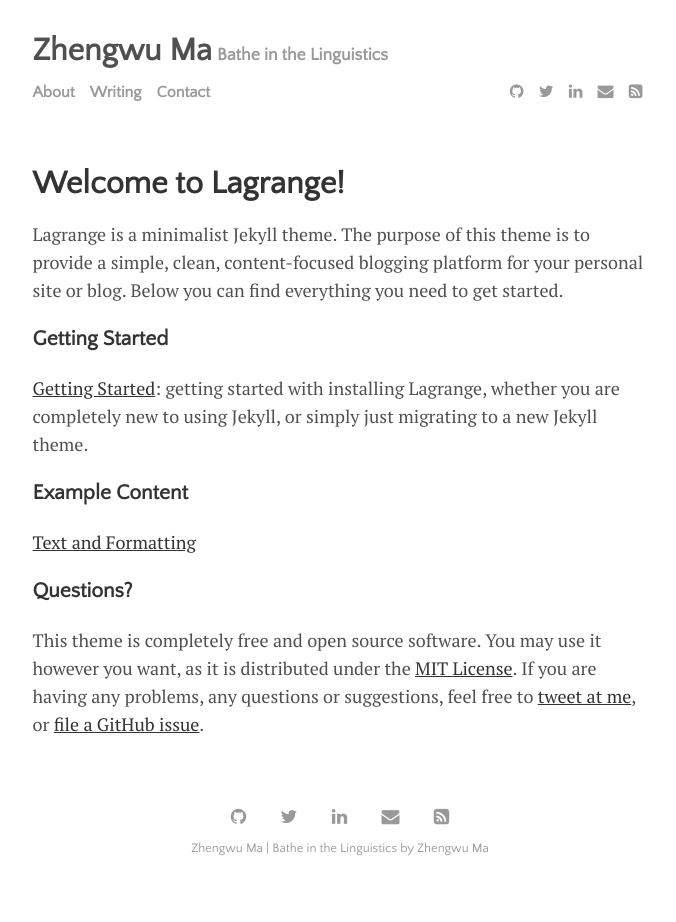
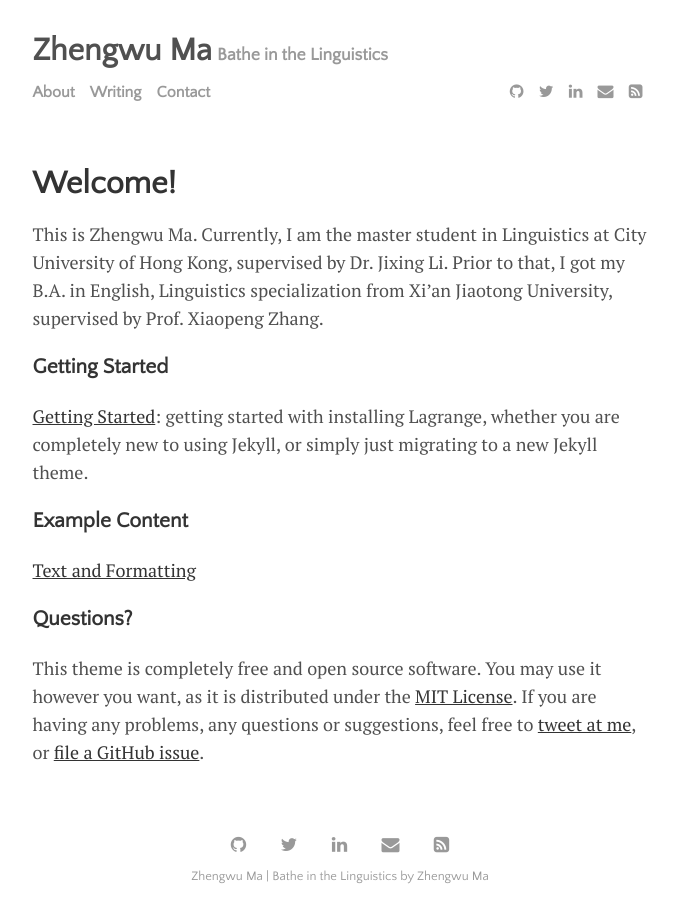
Before and after one commit to zhengwuma/zhengwuma.github.io, a Jekyll site: the page built from menu/about.md, in a window 1280 px wide. Shown: the whole page, without its empty margins (300-976 px from the left). Built offline with Jekyll 4.4.1, drawn with Linux system fonts in a browser that asks for light colours; before the commit the page ends 900 px from its top, so only the background shows below that.

Commit message:
Update about.md

```diff
--- a/menu/about.md
+++ b/menu/about.md
@@ -1,10 +1,10 @@
 ---
 layout: page
-title: Welcome to Lagrange!
+title: Welcome!
 permalink: /about
 ---
 
-Lagrange is a minimalist Jekyll theme. The purpose of this theme is to provide a simple, clean, content-focused blogging platform for your personal site or blog. Below you can find everything you need to get started.
+This is Zhengwu Ma. Currently, I am the master student in Linguistics at City University of Hong Kong, supervised by Dr. Jixing Li. Prior to that, I got my B.A. in English, Linguistics specialization from Xi'an Jiaotong University, supervised by Prof. Xiaopeng Zhang.
 
 ### Getting Started
 
```
